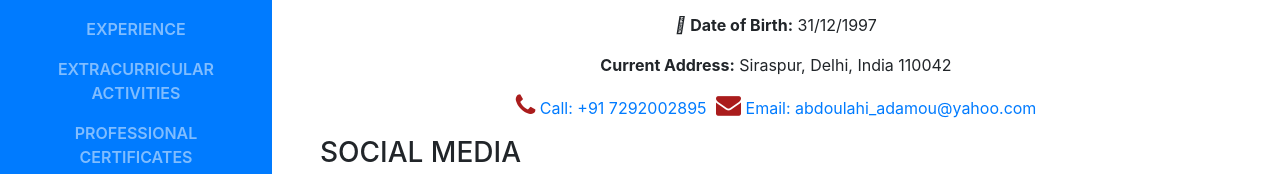
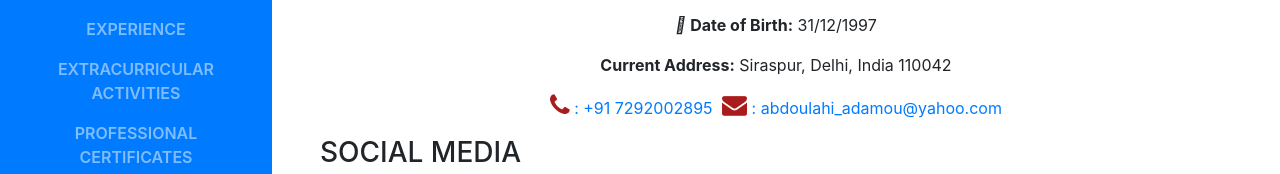
Before and after one commit to abdoulasani/Mycyberfolio, a website with bundled scripts: page index.html in a window 1280 px wide. Shown: the part 379-553 px from the top of the page. Built offline with nearby package versions, Linux system fonts and the light colour scheme; some icons are missing; a web font is replaced by a local one.

Commit message:
Update index.html

```diff
--- a/index.html
+++ b/index.html
@@ -95,7 +95,7 @@
         <!-- Large Phone Icon with Custom Styling -->
         <i class="fa fa-phone" style="font-size:25px; color:rgb(170, 28, 28);"></i>
         <!-- Descriptive Text -->
-        <span>Call: +91 7292002895</span>
+        <span>: +91 7292002895</span>
       </a>
     </li>
 
@@ -103,7 +103,7 @@
     <li class="list-inline-item">
       <a href="mailto:abdoulahi_adamou@yahoo.com">
         <i class="fa fa-envelope" style="font-size:25px; color:rgb(170, 28, 28);"></i>
-        <span>Email: abdoulahi_adamou@yahoo.com</span>
+        <span>: abdoulahi_adamou@yahoo.com</span>
       </a>
     </li>
   </ul>
```
